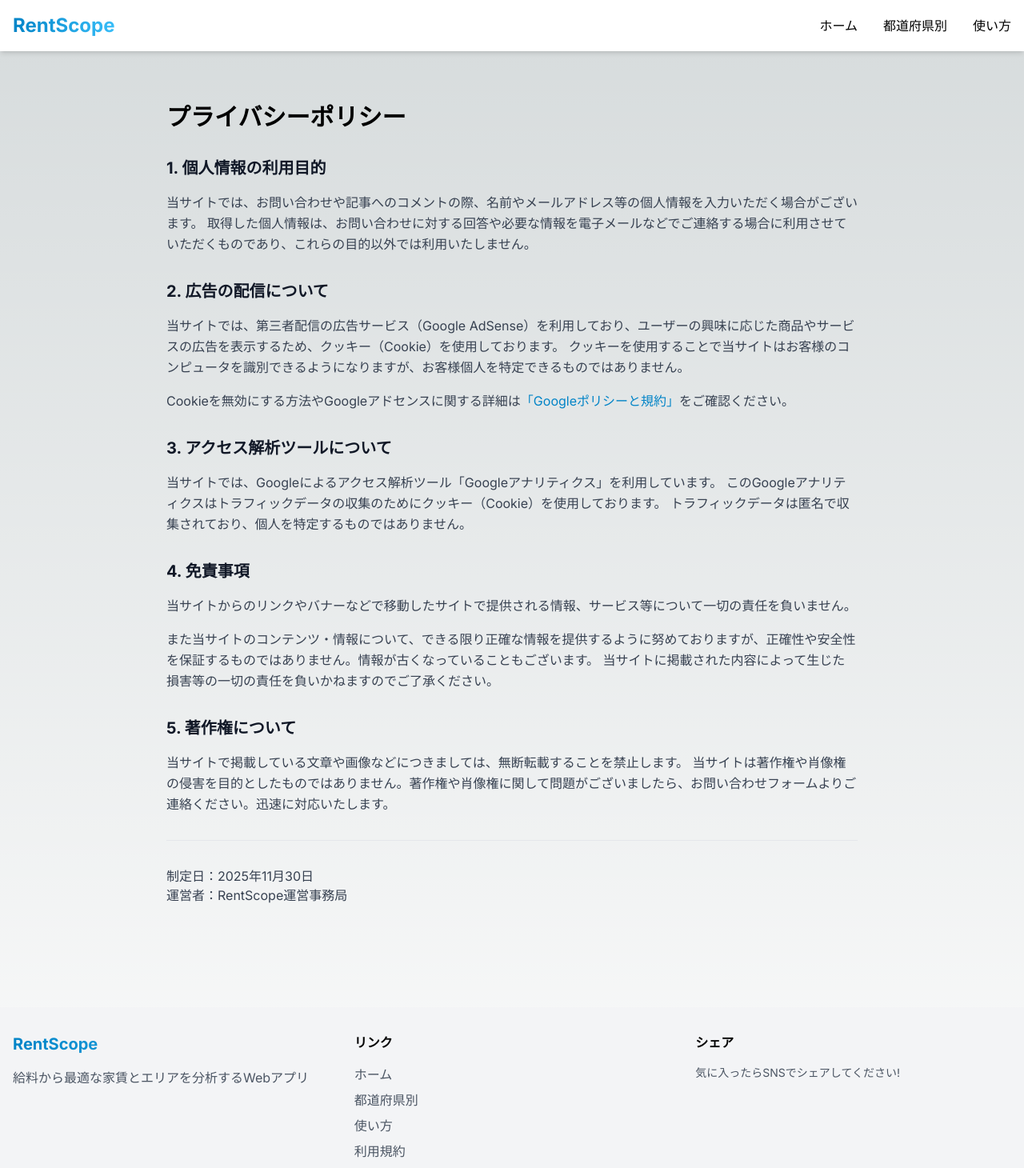
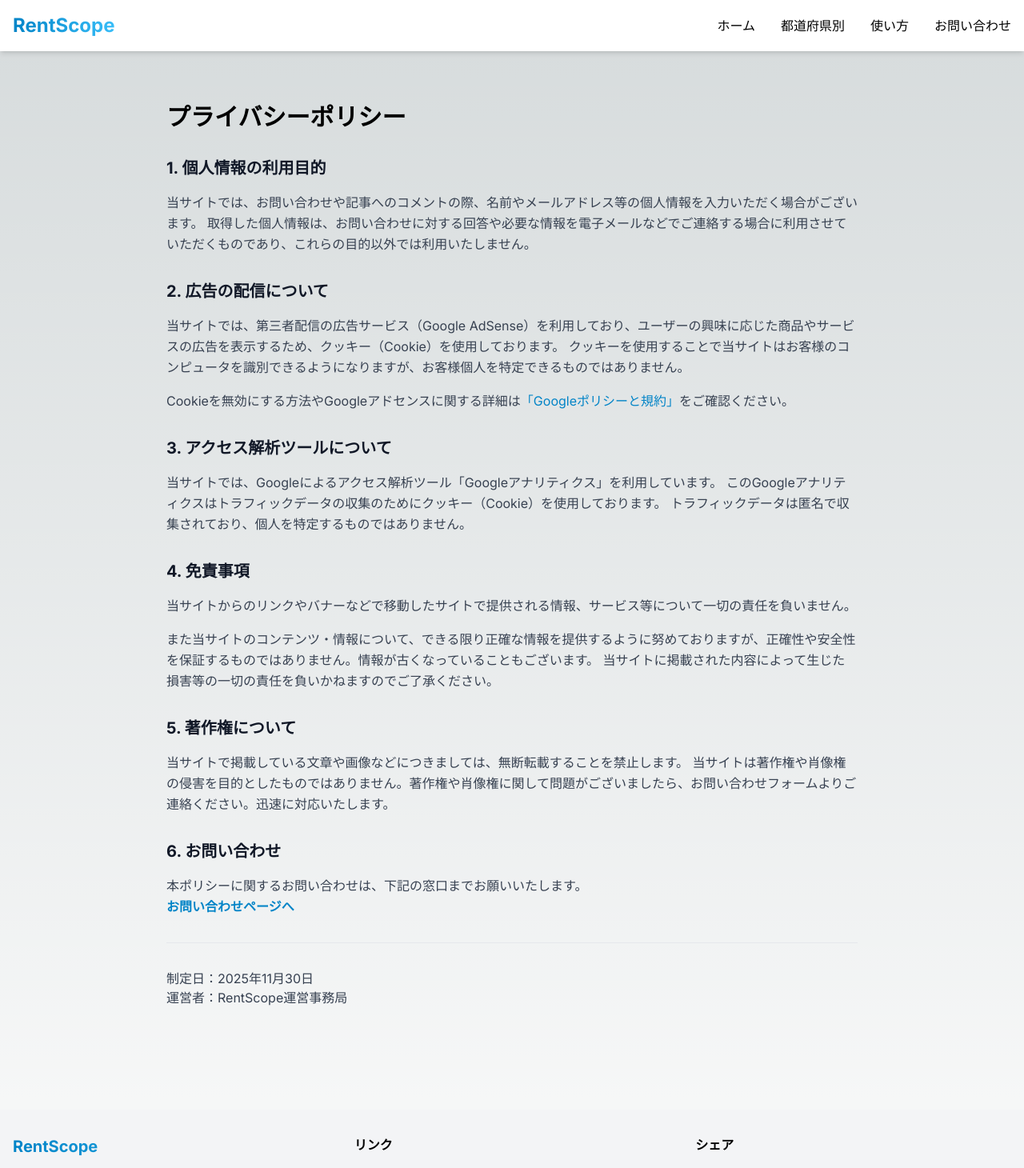
Before and after one commit to s4kuraN4gi/rentscope, a Next.js app: page /privacy in a window 1280 px wide. Shown: the top 1460 px of the page at 80% size. Built offline with nearby package versions, Linux system fonts and the light colour scheme; no server answers.

Commit message:
docs: 収益シミュレーション更新、プライバシーポリシー修正、ヘッダーにお問い合わせ追加

```diff
--- a/app/privacy/page.tsx
+++ b/app/privacy/page.tsx
@@ -68,6 +68,19 @@ export default function PrivacyPolicyPage() {
                     </p>
                 </section>
 
+                <section>
+                    <h2 className="text-xl font-bold mb-4 text-gray-900 dark:text-white">6. お問い合わせ</h2>
+                    <p className="leading-relaxed">
+                        本ポリシーに関するお問い合わせは、下記の窓口までお願いいたします。<br />
+                        <a
+                            href="/contact"
+                            className="text-primary-600 hover:underline font-bold"
+                        >
+                            お問い合わせページへ
+                        </a>
+                    </p>
+                </section>
+
                 <section className="pt-8 border-t border-gray-200 dark:border-gray-700">
                     <p>制定日：2025年11月30日</p>
                     <p>運営者：RentScope運営事務局</p>
--- a/components/layout/Header.tsx
+++ b/components/layout/Header.tsx
@@ -25,6 +25,9 @@ export default function Header() {
                         </Link>
                         <Link href="/about" className="hover:text-primary-600 transition-colors">
                             使い方
+                        </Link>
+                        <Link href="/contact" className="hover:text-primary-600 transition-colors">
+                            お問い合わせ
                         </Link>
                     </div>
 
@@ -56,6 +59,9 @@ export default function Header() {
                         <Link href="/about" className="block py-2 hover:text-primary-600 transition-colors">
                             使い方
                         </Link>
+                        <Link href="/contact" className="block py-2 hover:text-primary-600 transition-colors">
+                            お問い合わせ
+                        </Link>
                     </div>
                 )}
             </nav>
```
Also changed, not shown: 1 other file (tests, documents, lock files or other folders).
